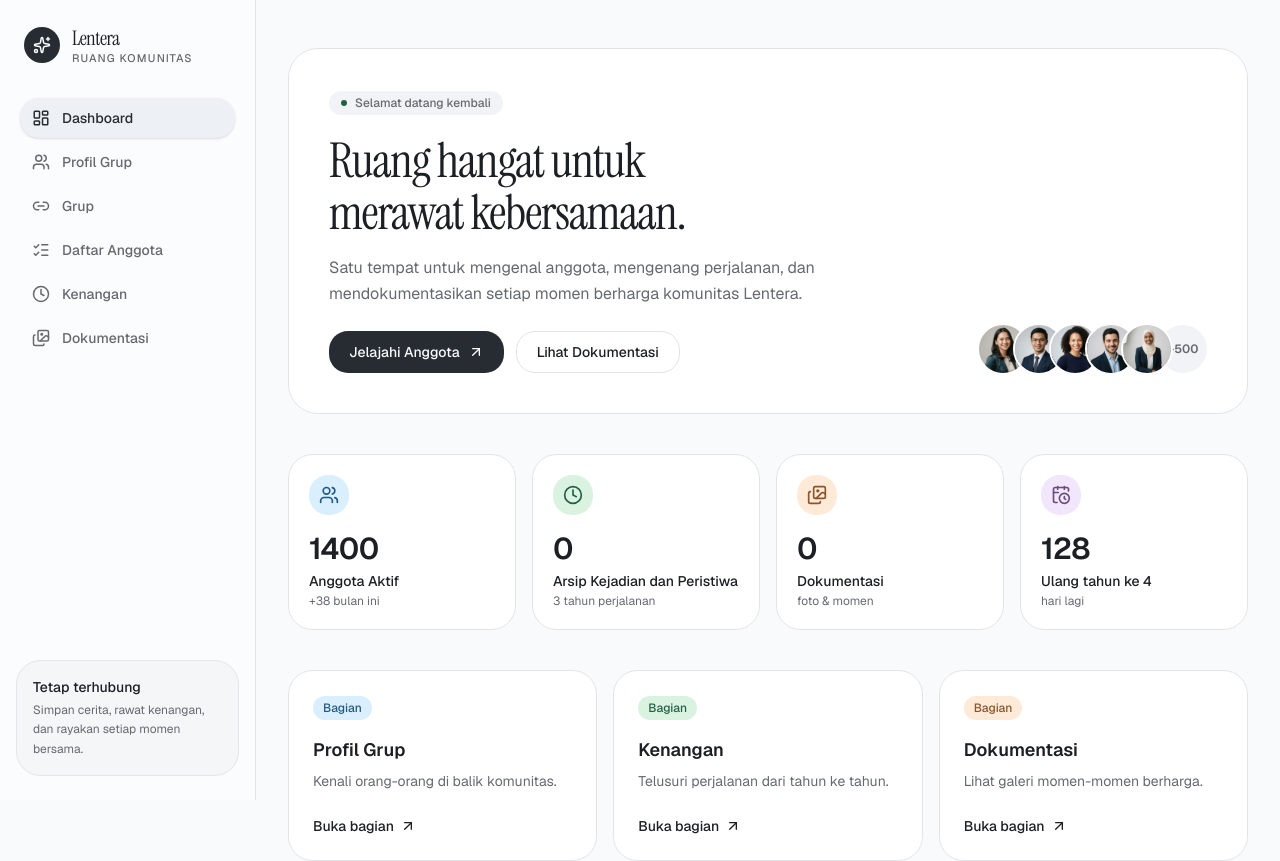
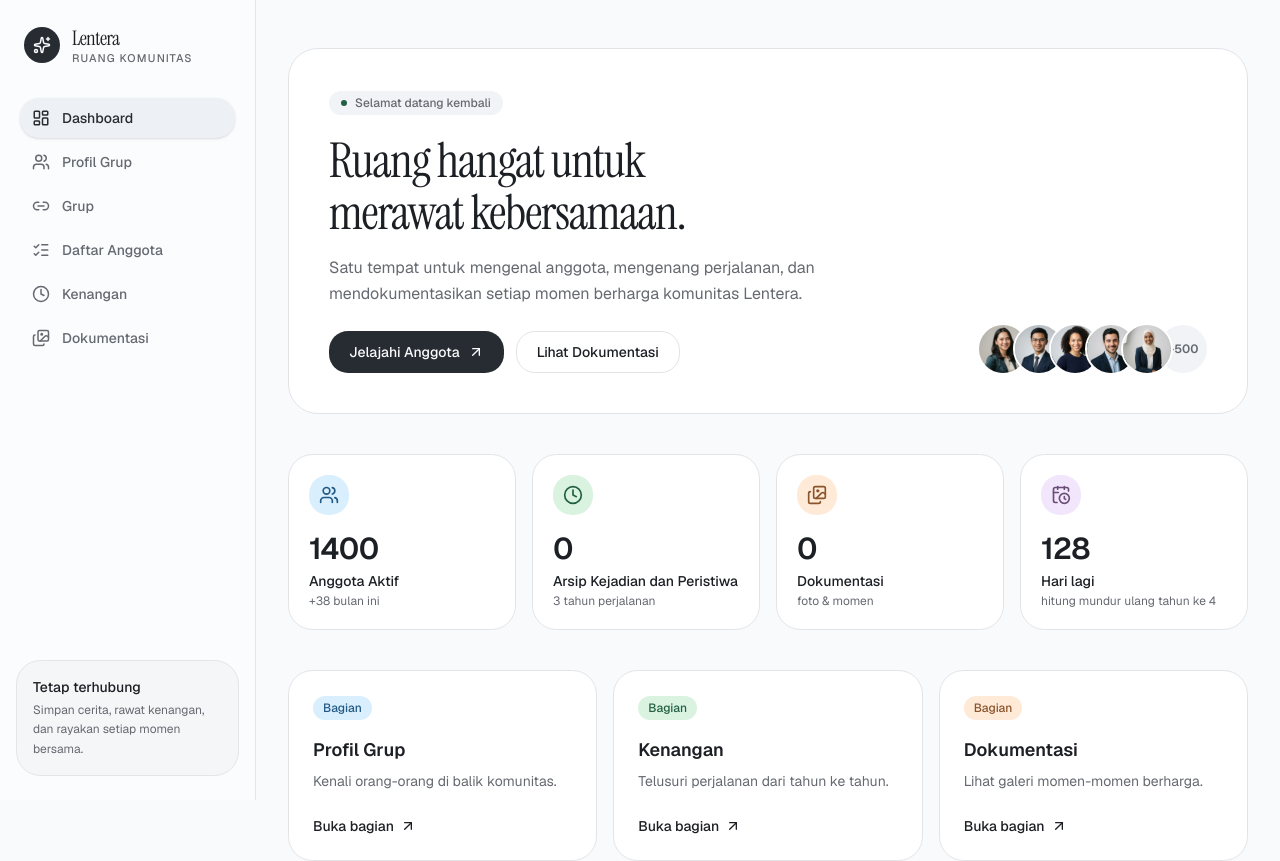
Before and after one commit to zaxxced/isekaiverse, a Next.js app: page / in a window 1280 px wide. Shown: the top 861 px of the page. Built offline with nearby package versions, Linux system fonts and the light colour scheme.

Commit message:
Update page.tsx

```diff
--- a/app/page.tsx
+++ b/app/page.tsx
@@ -14,7 +14,7 @@ const stats: { label: string; value: string; hint: string; accent: Accent; icon:
   { label: 'Anggota Aktif', value: '1400', hint: '+38 bulan ini', accent: 'blue', icon: Users },
   { label: 'Arsip Kejadian dan Peristiwa', value: '0', hint: '3 tahun perjalanan', accent: 'sage', icon: Clock },
   { label: 'Dokumentasi', value: '0', hint: 'foto & momen', accent: 'peach', icon: Images },
-  { label: 'Ulang tahun ke 4', value: `${finalDays}`, hint: 'hari lagi', accent: 'lilac', icon: CalendarClock },
+  { label: 'Hari lagi', value: `${finalDays}`, hint: 'hitung mundur ulang tahun ke 4', accent: 'lilac', icon: CalendarClock },
 ]
 
 const quickLinks = [
```
